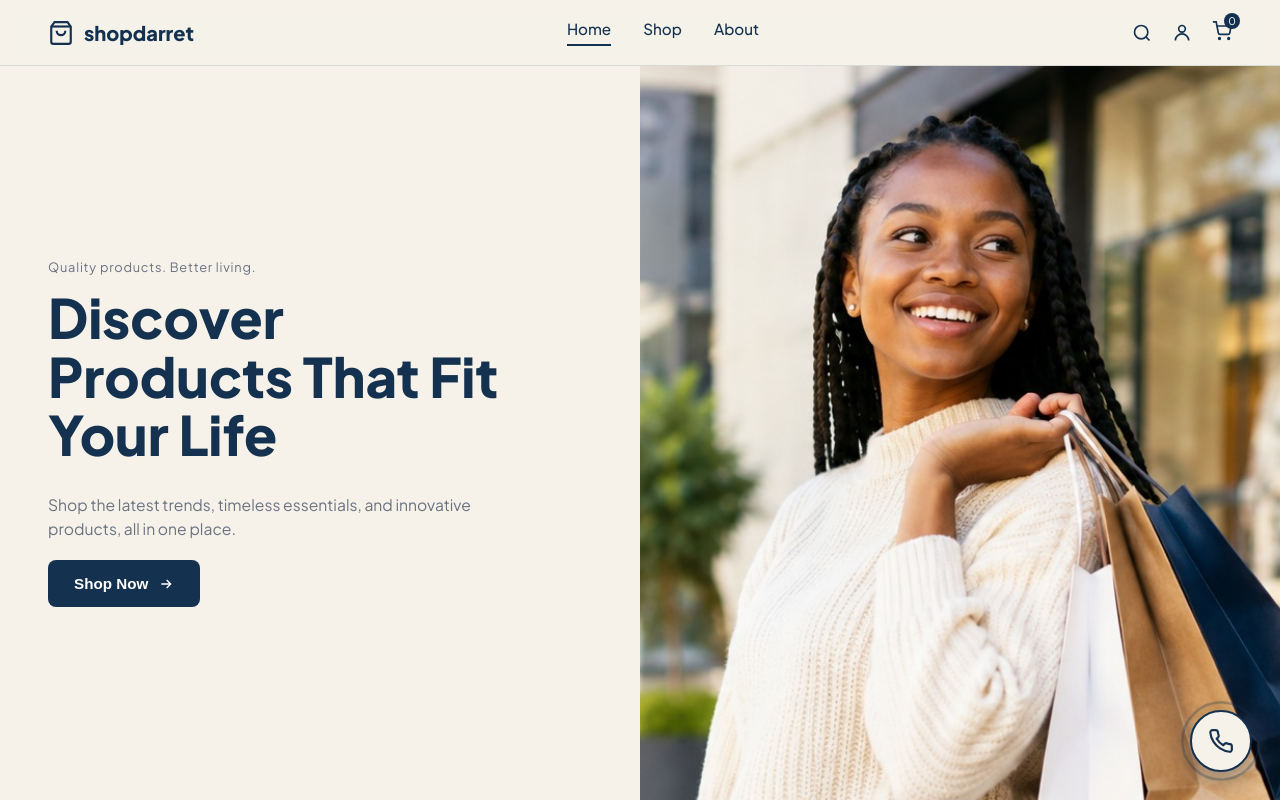
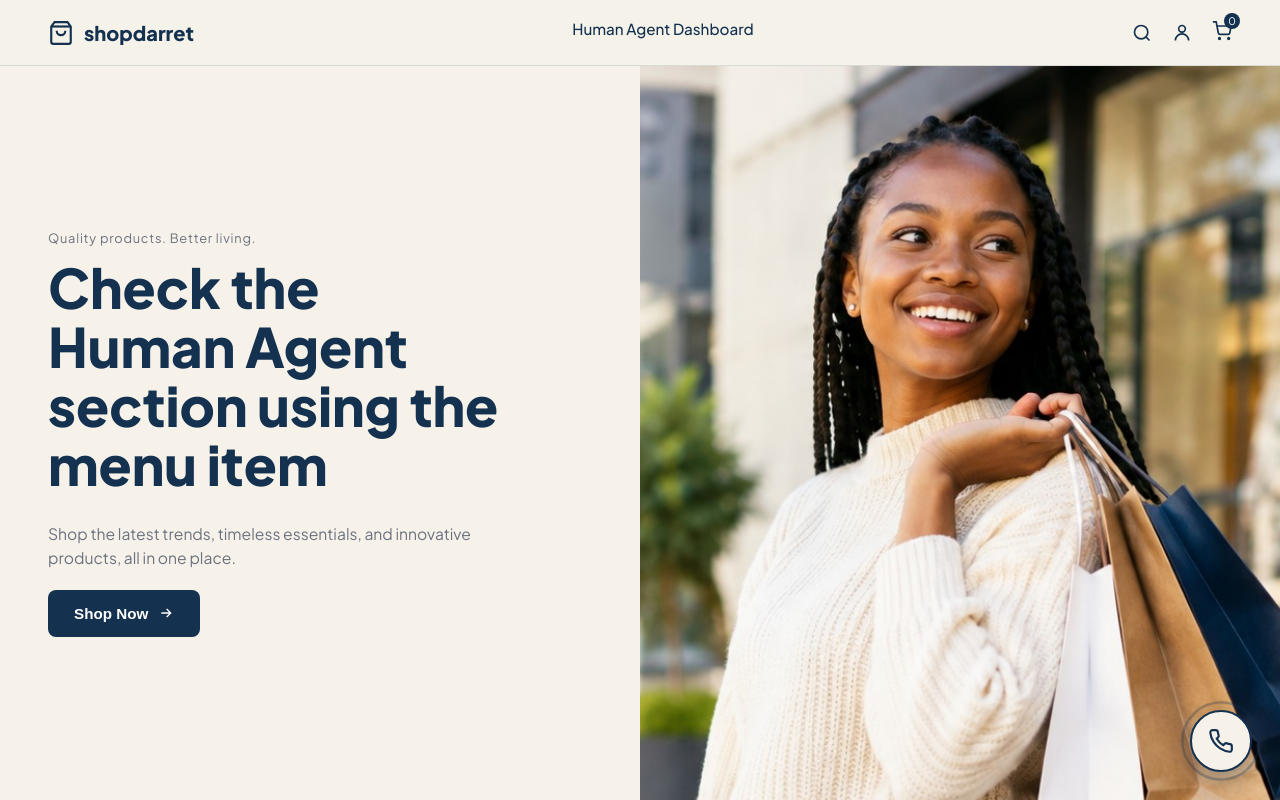
Before and after one commit to Aremuoluwatobi/voice-agent, a plain HTML site: page customer-frontend/index.html in a window 1280 px wide. Drawn offline with Linux system fonts and the light colour scheme.

Commit message:
Human Agent dashboard link added to customer page

```diff
--- a/customer-frontend/index.html
+++ b/customer-frontend/index.html
@@ -27,9 +27,7 @@
       shopdarret
     </div>
     <nav>
-      <a href="#" class="active">Home</a>
-      <a href="#">Shop</a>
-      <a href="#">About</a>
+      <a href="https://shopdarret.vercel.app/agent" target="_blank" rel="noopener">Human Agent Dashboard</a>
     </nav>
     <div class="icons">
       <svg viewBox="0 0 24 24" fill="none" stroke="currentColor" stroke-width="2">
@@ -54,7 +52,7 @@
   <section class="hero">
     <div class="hero-content">
       <div class="eyebrow">Quality products. Better living.</div>
-      <h1>Discover Products That Fit Your Life</h1>
+      <h1>Check the Human Agent section using the menu item</h1>
       <p class="sub">Shop the latest trends, timeless essentials, and innovative products, all in one place.</p>
       <button class="shop-now">Shop Now
         <svg viewBox="0 0 24 24" fill="none" stroke="currentColor" stroke-width="2">
```
